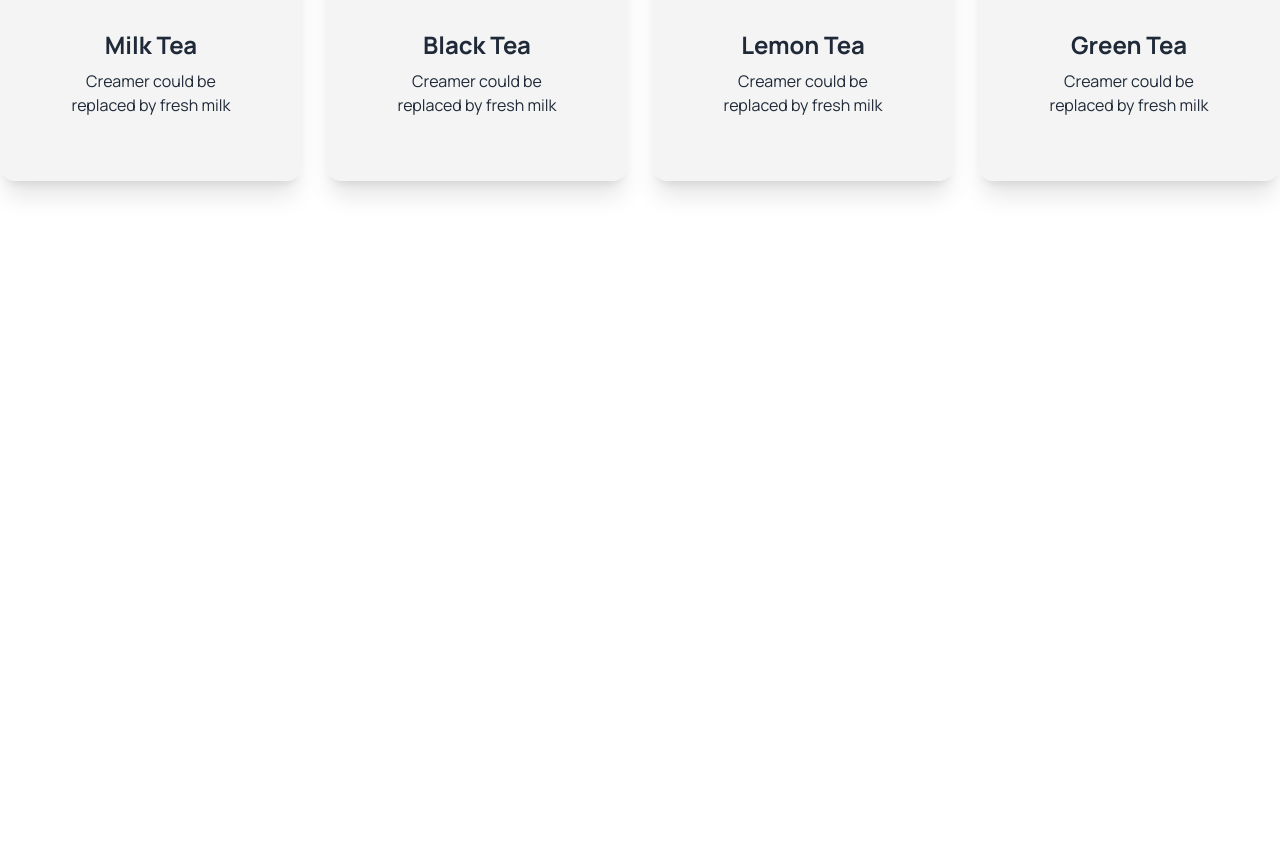
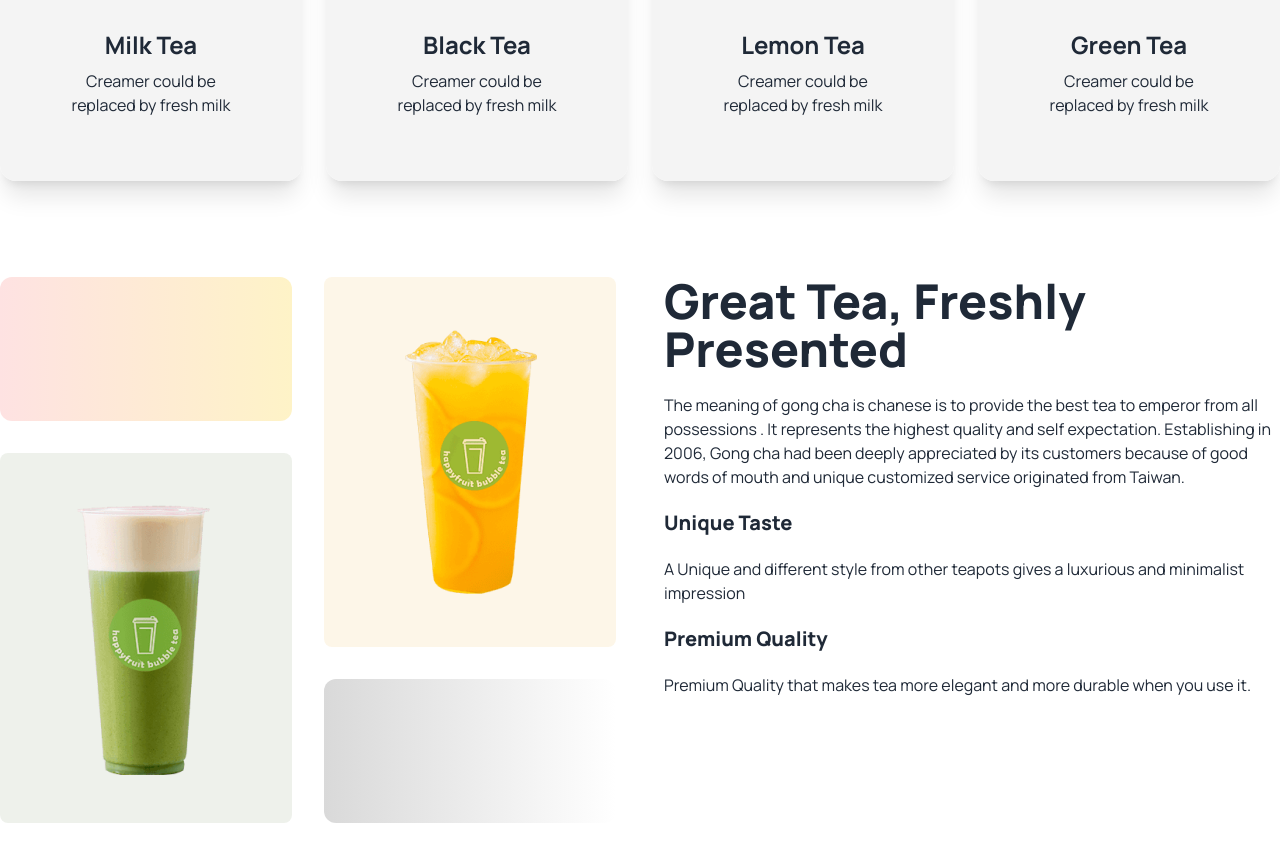
Before and after one commit to mrana007/tea-house-with-daisyui, a plain HTML site: page index.html in a window 1280 px wide. Shown: the part 868-1729 px from the top of the page. Before the commit the page ends 1145 px from the top, so only its background shows below. Drawn offline with nearby package versions, Linux system fonts and the light colour scheme.

Commit message:
created grid layout with gradient for great tea

```diff
--- a/index.html
+++ b/index.html
@@ -99,6 +99,27 @@
         </div>
       </div>
     </section>
+    <!-- great tea fresh tea section -->
+    <section class="my-24 flex flex-col lg:flex-row gap-12">
+      <div class="grid grid-cols-1 md:grid-cols-2 gap-8 flex-1">
+        <div class="rounded-xl h-36 bg-gradient-to-r from-red-100 to-amber-100"></div>
+        <div class="row-span-2 bg-[#E6A6231A] rounded-lg px-8 py-12 flex justify-center items-center">
+          <img src="./images/fresh-1.png" alt="">
+        </div>
+        <div class="row-span-2 bg-[#5776391A] rounded-lg px-8 py-12 flex justify-center items-center">
+          <img src="./images/fresh-2.png" alt="">
+        </div>
+        <div class="rounded-xl h-36 bg-gradient-to-r from-[#D9D9D9] to-[#FFFFFF]"></div>
+      </div>
+      <div class="space-y-5 flex-1">
+        <h3 class="text-5xl font-extrabold">Great Tea, Freshly <br> Presented</h3>
+        <p>The meaning of gong cha is chanese is to provide the best tea to emperor from all possessions . It represents the highest quality and self expectation. Establishing in 2006, Gong cha had been deeply appreciated by its customers  because of good words of mouth and unique customized service originated from Taiwan.</p>
+        <h4 class="text-xl font-extrabold mt-8">Unique Taste</h4>
+        <p>A Unique and different style from other teapots gives a luxurious and minimalist impression</p>
+        <h5 class="text-xl font-extrabold mt-8">Premium Quality</h5>
+        <p>Premium Quality that makes tea more elegant and more durable when you use it.</p>
+      </div>
+    </section>
   </main>
   <footer></footer>
 </body>
```
